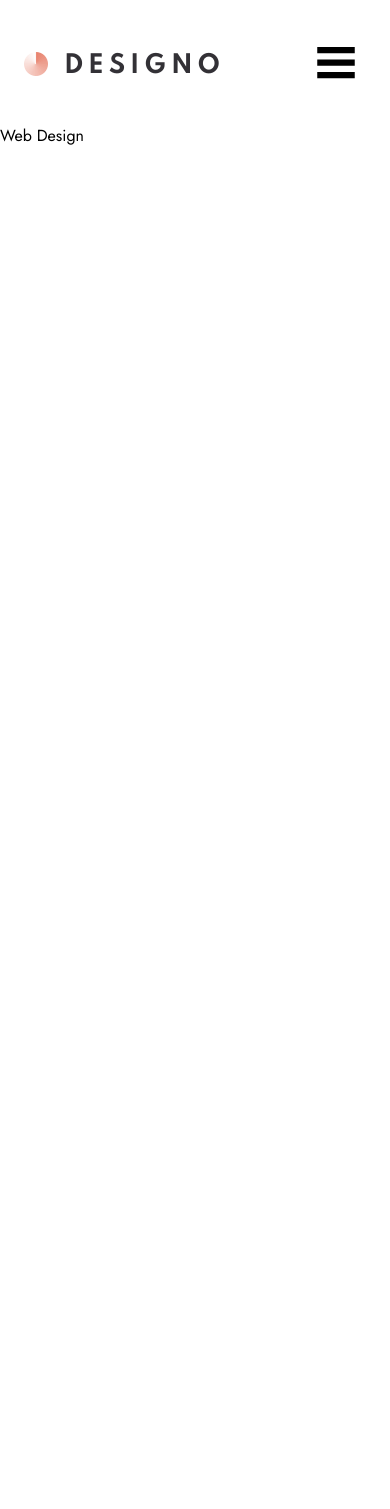
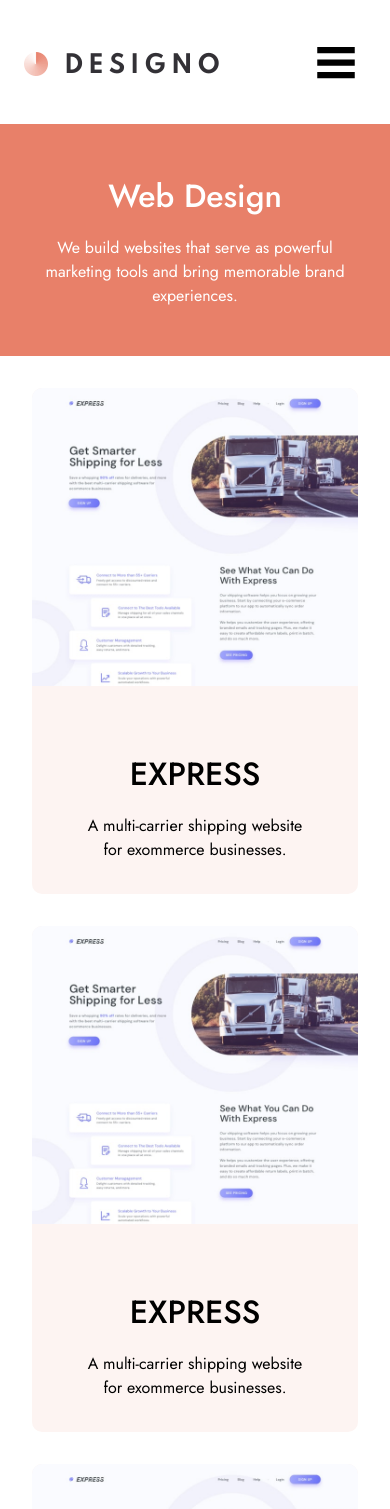
Before and after one commit to codyivy0/FM-designo-multi-page, a React app: page /web-design in a window 390 px wide. Shown: the top 1509 px of the page. Before the commit the page ends 844 px from the top, so only its background shows below. Built offline with nearby package versions, Linux system fonts and the light colour scheme; the HTML template or start-up script is replaced by a standard one.

Commit message:
started web design, mobile in progress

```diff
--- a/src/Components/ProjectCards/ProjectCards.module.css
+++ b/src/Components/ProjectCards/ProjectCards.module.css
@@ -90,7 +90,7 @@
   transition: filter 0.3s ease;
 }
 .projectCard3:hover::before {
-  filter: brightness(1);
+  filter: brightness(1) sepia(0.5);
 }
 
 @media (min-width: 768px) {
--- a/src/Pages/WebDesign.jsx
+++ b/src/Pages/WebDesign.jsx
@@ -1,10 +1,70 @@
+import FooterWithCard from "../Components/FooterWithCard/FooterWithCard";
+import styles from "./WebDesign.module.css";
 
 const WebDesign = () => {
   return (
-    <div>
-      Web Design
-    </div>
-  )
+    <>
+      <main>
+        <section className={styles.banner}>
+          <h1>Web Design</h1>
+          <p>
+            We build websites that serve as powerful marketing tools and bring
+            memorable brand experiences.
+          </p>
+        </section>
+        <div className={styles.WDWrapper}>
+          <section className={styles.project}>
+            <img src="/images/web-design/image-express.jpg" alt="" />
+            <div className={styles.cardText}>
+              <h1>EXPRESS</h1>
+              <p>A multi-carrier shipping website for exommerce businesses.</p>
+            </div>
+          </section>
+
+          <section className={styles.project}>
+            <img src="/images/web-design/image-express.jpg" alt="" />
+            <div className={styles.cardText}>
+              <h1>EXPRESS</h1>
+              <p>A multi-carrier shipping website for exommerce businesses.</p>
+            </div>
+          </section>
+
+          <section className={styles.project}>
+            <img src="/images/web-design/image-express.jpg" alt="" />
+            <div className={styles.cardText}>
+              <h1>EXPRESS</h1>
+              <p>A multi-carrier shipping website for exommerce businesses.</p>
+            </div>
+          </section>
+
+          <section className={styles.project}>
+            <img src="/images/web-design/image-express.jpg" alt="" />
+            <div className={styles.cardText}>
+              <h1>EXPRESS</h1>
+              <p>A multi-carrier shipping website for exommerce businesses.</p>
+            </div>
+          </section>
+
+          <section className={styles.project}>
+            <img src="/images/web-design/image-express.jpg" alt="" />
+            <div className={styles.cardText}>
+              <h1>EXPRESS</h1>
+              <p>A multi-carrier shipping website for exommerce businesses.</p>
+            </div>
+          </section>
+
+          <section className={styles.project}>
+            <img src="/images/web-design/image-express.jpg" alt="" />
+            <div className={styles.cardText}>
+              <h1>EXPRESS</h1>
+              <p>A multi-carrier shipping website for exommerce businesses.</p>
+            </div>
+          </section>
+        </div>
+      </main>
+      <FooterWithCard />
+    </>
+  );
 };
 
-export default WebDesign ;
+export default WebDesign;
--- /dev/null
+++ b/src/Pages/WebDesign.module.css
@@ -0,0 +1,30 @@
+.WDWrapper {
+  display: grid;
+  grid-template-columns: 1fr;
+  text-align: center;
+  padding-inline: 2rem;
+  gap: 2rem;
+}
+.banner {
+  background-color: var(--peach);
+  text-align: center;
+  color: white;
+  padding-block: 3rem;
+  padding-inline: 2rem;
+  margin-bottom: 2rem;
+}
+.project {
+  display: flex;
+  flex-direction: column;
+  gap: 2rem;
+  background-color: var(--light-grayish-peach);
+  border-radius: 10px;
+}
+.project img {
+  border-radius: 10px 10px 0 0;
+}
+.cardText {
+  padding-block: 2rem;
+  padding-inline: 3rem;
+  text-align: center;
+}
```
